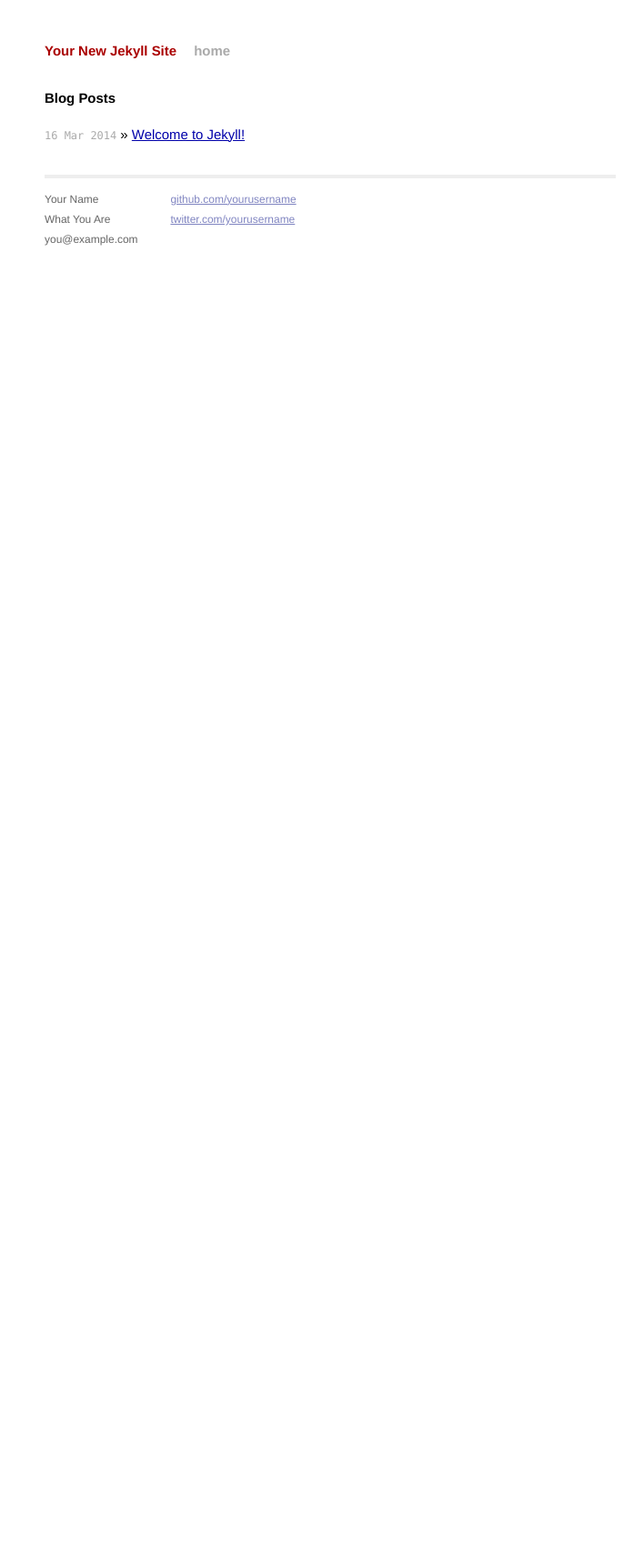
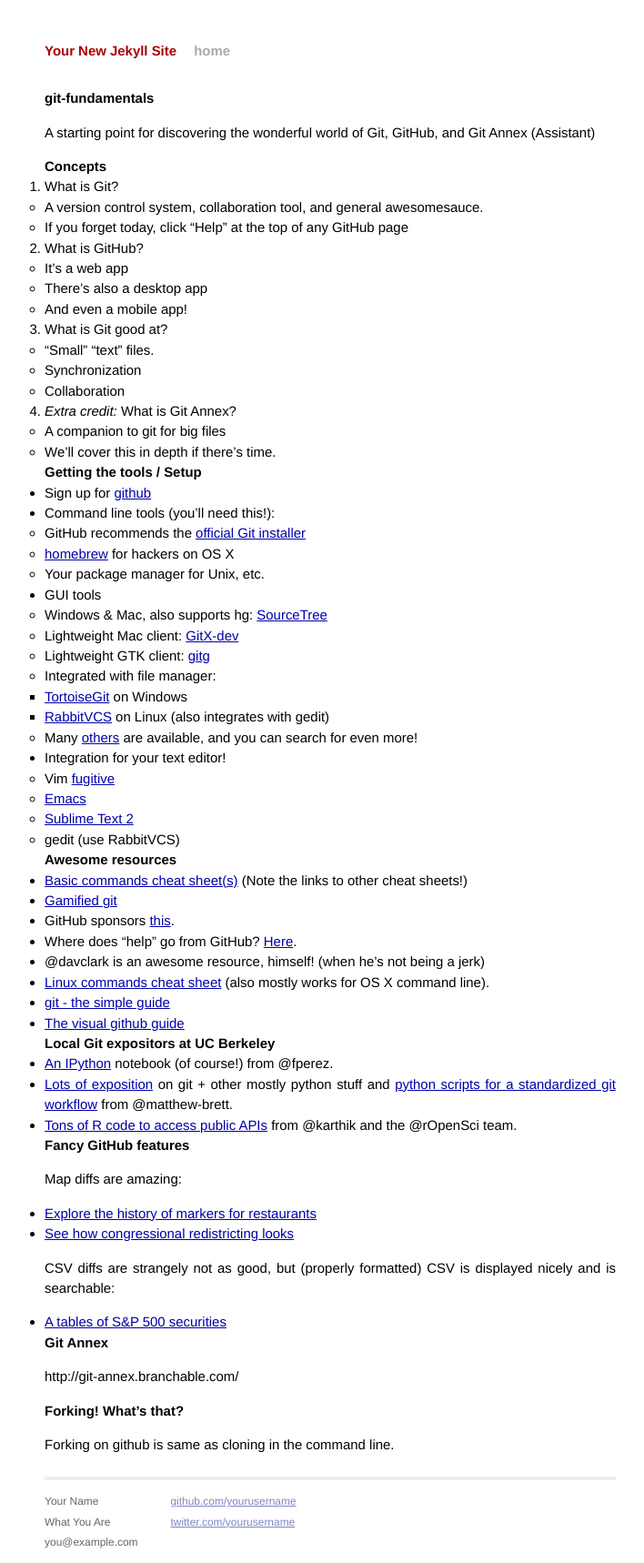
Before and after one commit to dlab-berkeley/git-fundamentals, a Jekyll site: the page built from index.md, in a window 1280 px wide. Shown: the whole page at 91% size, without its empty margins (277-985 px from the left). Built offline with Jekyll 4.4.1, drawn with Linux system fonts in a browser that asks for light colours; Markdown is read by kramdown in place of the engine named in the settings; before the commit the page ends 945 px from its top, so only the background shows below that.

Commit message:
Minimal re-org to Jekyll site

```diff
--- a/index.html
+++ /dev/null
@@ -1,13 +0,0 @@
----
-layout: default
-title: Your New Jekyll Site
----
-
-<div id="home">
-  <h1>Blog Posts</h1>
-  <ul class="posts">
-    {% for post in site.posts %}
-      <li><span>{{ post.date | date_to_string }}</span> &raquo; <a href="{{ post.url }}">{{ post.title }}</a></li>
-    {% endfor %}
-  </ul>
-</div>
--- a/README.md
+++ b/index.md
@@ -1,3 +1,7 @@
+---
+layout: default
+title: Git Fundamentals
+---
 git-fundamentals
 ================
 
```
